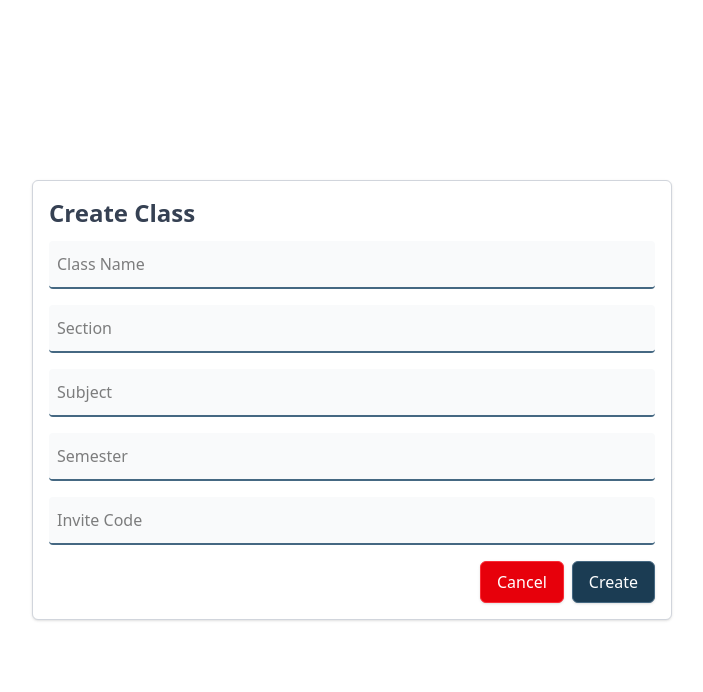
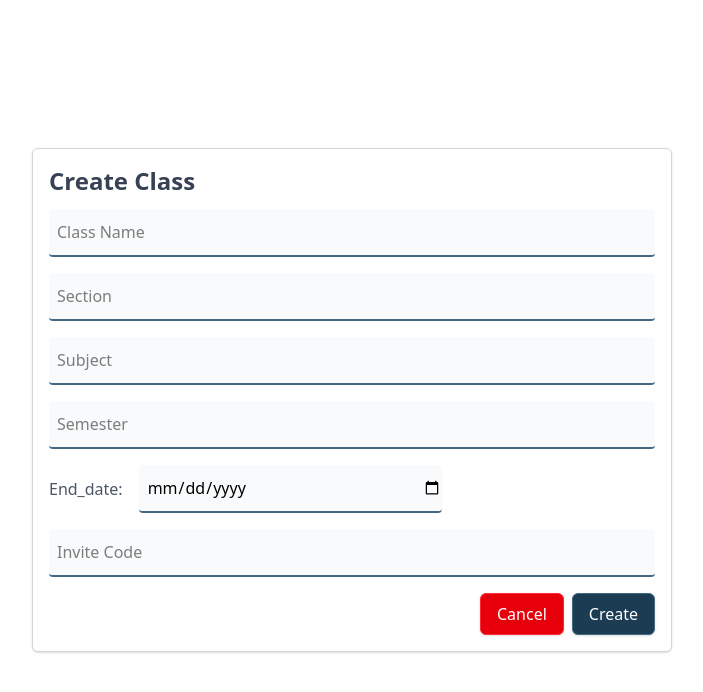
Before and after one commit to Vikram-Rai0/Gradify_CR, a React (Vite) app in the folder frontend/: page /create-class in a window 1280 px wide. Shown: the top 692 px of the page, without its empty margins (288-991 px from the left). Built offline with nearby package versions, Linux system fonts and the light colour scheme.

Commit message:
added start_date ui

```diff
--- a/frontend/src/pages/classroom/CreateClass.jsx
+++ b/frontend/src/pages/classroom/CreateClass.jsx
@@ -76,6 +76,11 @@ const CreateClass = () => {
                     <input type="text" name="section" value={data.section} onChange={handleChange} placeholder='Section' className='w-full h-12 pl-2 rounded-sm border-b-2 border-[#456882] bg-gray-50 focus:outline-none focus:ring-0' />
                     <input type="text" name="subject" value={data.subject} onChange={handleChange} placeholder='Subject' className='w-full h-12 pl-2 rounded-sm border-b-2 border-[#456882] bg-gray-50 focus:outline-none focus:ring-0' />
                     <input type="text" name="semester" value={data.semester} onChange={handleChange} placeholder='Semester' className='w-full h-12 pl-2 rounded-sm border-b-2 border-[#456882] bg-gray-50 focus:outline-none focus:ring-0' />
+                    <div className='flex items-center gap-4 '>
+
+                        <label htmlFor="" className='text-gray-600'>End_date:</label>
+                        <input type="date" name="end_date" value={data.end_date} onChange={handleChange} placeholder='end_date' className='w-1/2 h-12 pl-2 rounded-sm border-b-2 border-[#456882] bg-gray-50 focus:outline-none focus:ring-0' />
+                    </div>
                     <input type="text" name="invite_code" value={data.invite_code} onChange={handleChange} placeholder='Invite Code' className='w-full h-12 pl-2 rounded-sm border-b-2 border-[#456882] bg-gray-50 focus:outline-none focus:ring-0' />
 
                     <div className='flex justify-end gap-2'>
@@ -86,6 +91,7 @@ const CreateClass = () => {
                                 subject: "",
                                 section: "",
                                 semester: "",
+                                end_date: "",
                                 invite_code: ""
                             })}
                             className='rounded-md border border-red-500 hover:bg-red-500 bg-red-600 shadow px-4 py-2 text-white'
```
